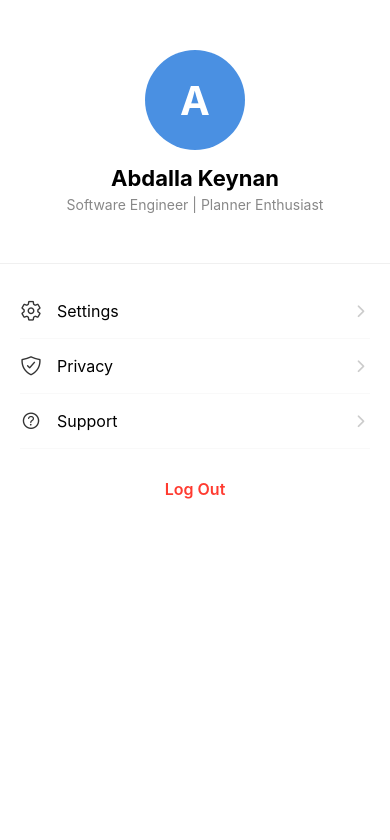
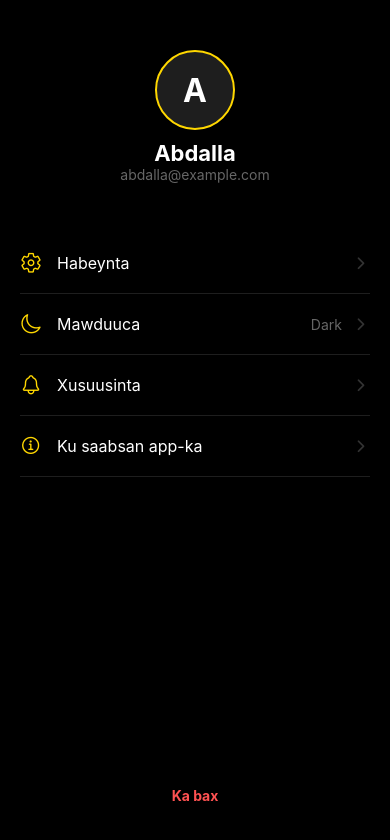
Before and after one commit to ungiosbeem-sketch/Ungio-, a React Native app in the folder Root/: screen /Profile in a window 390 px wide. Shown: the top 840 px of the page. Built offline with nearby package versions, Linux system fonts and the light colour scheme.

Commit message:
Update ProfileScreen.js

```diff
--- a/Root/ProfileScreen.js
+++ b/Root/ProfileScreen.js
@@ -1,48 +1,52 @@
 import React from 'react';
-import { View, Text, StyleSheet, Image, TouchableOpacity } from 'react-native';
+import { View, Text, StyleSheet, SafeAreaView, TouchableOpacity } from 'react-native';
 import { Ionicons } from '@expo/vector-icons';
 
 export default function ProfileScreen() {
   return (
-    <View style={styles.container}>
-      <View style={styles.header}>
-        <View style={styles.avatarCircle}>
-          <Text style={styles.avatarLetter}>A</Text>
-        </View>
-        <Text style={styles.name}>Abdalla Keynan</Text>
-        <Text style={styles.bio}>Software Engineer | Planner Enthusiast</Text>
+    <SafeAreaView style={styles.container}>
+      <View style={styles.profileHeader}>
+        <View style={styles.avatar}><Text style={styles.avatarTxt}>A</Text></View>
+        <Text style={styles.name}>Abdalla</Text>
+        <Text style={styles.email}>abdalla@example.com</Text>
       </View>
 
-      <View style={styles.menu}>
-        <ProfileMenuItem icon="settings-outline" title="Settings" />
-        <ProfileMenuItem icon="shield-checkmark-outline" title="Privacy" />
-        <ProfileMenuItem icon="help-circle-outline" title="Support" />
-        <TouchableOpacity style={styles.logoutBtn}>
-          <Text style={styles.logoutText}>Log Out</Text>
-        </TouchableOpacity>
+      <View style={styles.menuList}>
+        <MenuItem icon="settings-outline" title="Habeynta" />
+        <MenuItem icon="moon-outline" title="Mawduuca" value="Dark" />
+        <MenuItem icon="notifications-outline" title="Xusuusinta" />
+        <MenuItem icon="information-circle-outline" title="Ku saabsan app-ka" />
       </View>
-    </View>
+
+      <TouchableOpacity style={styles.logout}>
+        <Text style={{color: '#FF5252', fontWeight: 'bold'}}>Ka bax</Text>
+      </TouchableOpacity>
+    </SafeAreaView>
   );
 }
 
-const ProfileMenuItem = ({ icon, title }) => (
-  <TouchableOpacity style={styles.menuItem}>
-    <Ionicons name={icon} size={22} color="#333" />
-    <Text style={styles.menuText}>{title}</Text>
-    <Ionicons name="chevron-forward" size={18} color="#CCC" />
+const MenuItem = ({ icon, title, value }) => (
+  <TouchableOpacity style={styles.item}>
+    <View style={{flexDirection: 'row', alignItems: 'center'}}>
+      <Ionicons name={icon} size={22} color="#FFD700" />
+      <Text style={styles.itemTxt}>{title}</Text>
+    </View>
+    <View style={{flexDirection: 'row', alignItems: 'center'}}>
+      {value && <Text style={{color: '#666', marginRight: 10}}>{value}</Text>}
+      <Ionicons name="chevron-forward" size={18} color="#333" />
+    </View>
   </TouchableOpacity>
 );
 
 const styles = StyleSheet.create({
-  container: { flex: 1, backgroundColor: '#fff' },
-  header: { alignItems: 'center', paddingVertical: 50, borderBottomWidth: 1, borderBottomColor: '#F0F0F0' },
-  avatarCircle: { width: 100, height: 100, borderRadius: 50, backgroundColor: '#4A90E2', justifyContent: 'center', alignItems: 'center', marginBottom: 15 },
-  avatarLetter: { color: 'white', fontSize: 40, fontWeight: 'bold' },
-  name: { fontSize: 22, fontWeight: 'bold' },
-  bio: { color: '#888', marginTop: 5 },
-  menu: { padding: 20 },
-  menuItem: { flexDirection: 'row', alignItems: 'center', paddingVertical: 15, borderBottomWidth: 1, borderBottomColor: '#F9F9F9' },
-  menuText: { flex: 1, marginLeft: 15, fontSize: 16 },
-  logoutBtn: { marginTop: 30, alignItems: 'center' },
-  logoutText: { color: '#FF3B30', fontSize: 16, fontWeight: '600' }
+  container: { flex: 1, backgroundColor: '#000', paddingTop: 50 },
+  profileHeader: { alignItems: 'center', marginBottom: 30 },
+  avatar: { width: 80, height: 80, borderRadius: 40, backgroundColor: '#1E1E1E', justifyContent: 'center', alignItems: 'center', borderStyle: 'solid', borderWidth: 2, borderColor: '#FFD700' },
+  avatarTxt: { color: 'white', fontSize: 32, fontWeight: 'bold' },
+  name: { color: 'white', fontSize: 22, fontWeight: 'bold', marginTop: 10 },
+  email: { color: '#666' },
+  menuList: { padding: 20 },
+  item: { flexDirection: 'row', justifyContent: 'space-between', paddingVertical: 18, borderBottomWidth: 0.5, borderBottomColor: '#1E1E1E' },
+  itemTxt: { color: 'white', marginLeft: 15, fontSize: 16 },
+  logout: { marginTop: 'auto', marginBottom: 40, alignItems: 'center' }
 });
```
